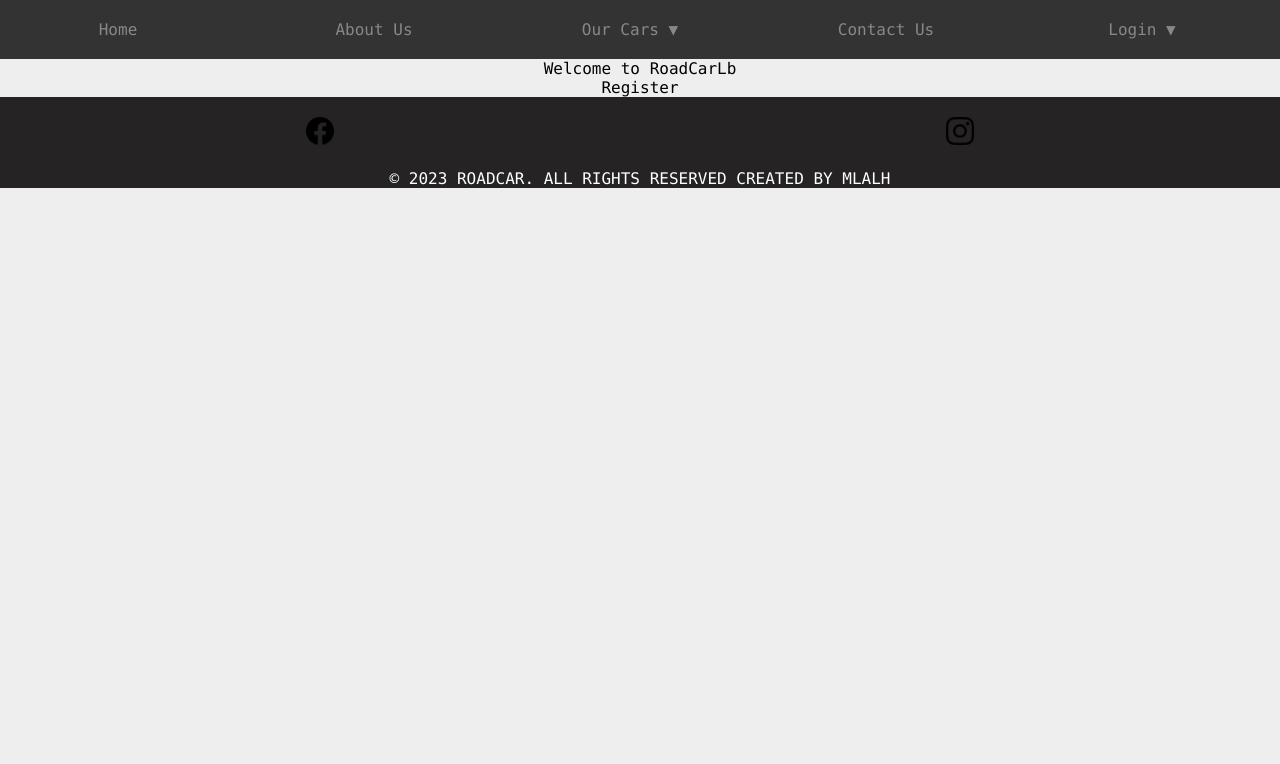
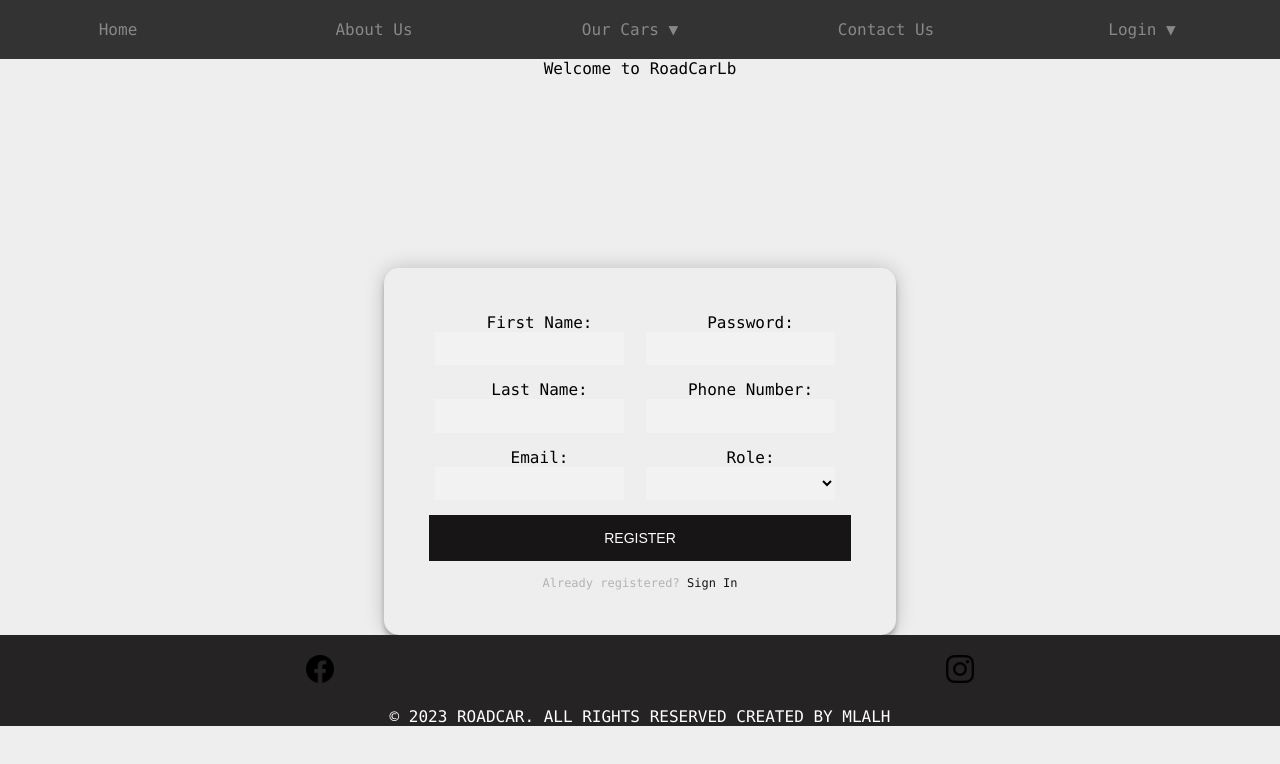
Before and after one commit to HasanKanj/E-commerce-Front-end, a React (Create React App) app: page /Register in a window 1280 px wide. Shown: the top 764 px of the page. Built offline with nearby package versions, Linux system fonts and the light colour scheme; no server answers.

Commit message:
login&register page

```diff
--- a/package.json
+++ b/package.json
@@ -12,7 +12,6 @@
     "react-dom": "^18.2.0",
     "react-redux": "^8.0.5",
     "react-router-dom": "^6.10.0",
-    "react-scripts": "5.0.1",
     "web-vitals": "^2.1.4"
   },
   "scripts": {
@@ -38,5 +37,8 @@
       "last 1 firefox version",
       "last 1 safari version"
     ]
+  },
+  "devDependencies": {
+    "react-scripts": "^5.0.1"
   }
 }
--- a/src/App.js
+++ b/src/App.js
@@ -5,9 +5,9 @@ import { Route, Routes } from "react-router-dom";
 import AboutUs from './Components/AboutUs/AboutUs';
 import Cars from './Components/Cars/Cars';
 import ContactUs from './Components/ContactUs/ContactUs';
-import Login from './Components/Login/Login';
+import LoginPage from './Components/Login/Login';
 import Home from './Components/Home/Home';
-import Register from './Components/Auth/Register';
+import Register from './Components/Register/Register';
 function App() {
   return <div className="App">
           <Header />
@@ -16,7 +16,7 @@ function App() {
         <Route path="/AboutUs" element={<AboutUs /> } />
         <Route path="/Cars" element={<Cars />} />
         <Route path="/ContactUs" element={<ContactUs />} />
-        <Route path="/Login" element={<Login />} />
+        <Route path="/Login" element={<LoginPage />} />
         <Route path="/Register" element={<Register />} />
       </Routes>
       <Footer />
--- a/src/Components/Auth/Register.jsx
+++ /dev/null
@@ -1,10 +0,0 @@
-import React from "react";
-
-function Register() {
-  return <div className="Register">
-Register
-  </div>;
-
-}
-
-export default Register;
--- a/src/Components/Login/Login.css
+++ b/src/Components/Login/Login.css
@@ -0,0 +1,63 @@
+
+.login_title{
+    color: #171515;
+    display: flex;
+    justify-content: center;
+}
+.login-page {
+  width: 360px;
+  padding: 8% 0 0;
+  margin: auto;
+  margin-top: 95px;
+
+}
+.login_form {
+  position: relative;
+  z-index: 1;
+  background: #FFFFFF;
+  max-width: 360px;
+  margin: 0 auto 100px;
+  padding: 45px;
+  text-align: center;
+  box-shadow: 0 0 20px 0 rgba(0, 0, 0, 0.2), 0 5px 5px 0 rgba(0, 0, 0, 0.24);
+  border-radius: 15px;
+}
+.login_form input {
+  outline: 0;
+  background: #f2f2f2;
+  width: 100%;
+  border: 0;
+  margin: 0 0 15px;
+  padding: 15px;
+  box-sizing: border-box;
+  font-size: 14px;
+}
+.login_form button {
+  font-family: "Roboto", sans-serif;
+  text-transform: uppercase;
+  outline: 0;
+  background: #171515;
+  width: 100%;
+  border: 0;
+  padding: 15px;
+  color: #FFFFFF;
+  font-size: 14px;
+  -webkit-transition: all 0.3 ease;
+  transition: all 0.3 ease;
+  cursor: pointer;
+}
+.login_form button:hover,.login_form button:active,.login_form button:focus {
+  background: #171515;
+}
+.login_form .message {
+  margin: 15px 0 0;
+  color: #b3b3b3;
+  font-size: 12px;
+}
+.login_form .message a {
+  color: #171515;
+  text-decoration: none;
+}
+.login_form .register-form {
+  display: none;
+}
--- a/src/Components/Login/Login.jsx
+++ b/src/Components/Login/Login.jsx
@@ -1,9 +1,71 @@
-import React from "react";
-function Login() {
-  return <div className="Login">
-Login
-  </div>;
+import React, { useEffect, useState } from 'react';
+import { useNavigate } from 'react-router-dom';
+import './Login.css';
 
+const API_URL = process.env.REACT_APP_API_URL;
+
+function LoginPage() {
+  const navigate = useNavigate();
+  const [email, setEmail] = useState('');
+  const [password, setPassword] = useState('');
+  const [error, setError] = useState('');
+
+  const handleLogin = async (e) => {
+    e.preventDefault();
+    try {
+      const response = await fetch(`http://localhost:5000/api/user/login`, {
+        method: 'POST',
+        headers: {
+          'Content-Type': 'application/json',
+        },
+        body: JSON.stringify({ email, password }),
+      });
+      if (!response.ok) {
+        const data = await response.json();
+        throw new Error(data.message);
+      }
+      const data = await response.json();
+      sessionStorage.setItem('token', data.token);
+      console.log(data.token);
+      window.location.href = '/dashboard';
+    } catch (error) {
+      setError(error.message);
+    }
+  };
+
+  useEffect(() => {
+    if (sessionStorage.getItem('token')) sessionStorage.removeItem('token');
+  });
+
+  return (
+    <div className="login-page">
+
+      <div className="login_form">
+        <form className="login-form" onSubmit={handleLogin}>
+          <input
+            type="text"
+            placeholder="email"
+            value={email}
+            onChange={(e) => setEmail(e.target.value)}
+          />
+          <input
+            type="password"
+            placeholder="password"
+            value={password}
+            onChange={(e) => setPassword(e.target.value)}
+          />
+          <button>login</button>
+          {error && <p className="error">{error}</p>}
+          <p className="message">
+            Not registered?{' '}
+            <a href="#" onClick={() => navigate('/register')}>
+              Create an account
+            </a>
+          </p>
+        </form>
+      </div>
+    </div>
+  );
 }
 
-export default Login;
+export default LoginPage;
--- /dev/null
+++ b/src/Components/Register/Register.css
@@ -0,0 +1,83 @@
+
+.login_title{
+    color: #171515;
+    display: flex;
+    justify-content: center;
+}
+.register_page {
+  width: 40%;
+  margin: auto;
+  display: flex;
+  flex-direction: column;
+  /* position: relative;
+  z-index: 1; */
+
+  padding: 45px;
+  text-align: center;
+  box-shadow: 0 0 20px 0 rgba(0, 0, 0, 0.2), 0 5px 5px 0 rgba(0, 0, 0, 0.24);
+  border-radius: 15px;
+margin-top: 190px;
+}
+.register_page label{
+   padding: 10px;
+}
+.register_button{
+  text-transform: uppercase;
+  background: #171515;
+  border: 0;
+  padding: 15px;
+  color: #FFFFFF;
+  font-size: 14px;
+  transition: all 0.3 ease;
+  cursor: pointer;
+}
+.register_page button:hover,.register_page button:active,.register_page button:focus {
+    background: #171515;
+    opacity: 65%;
+  }
+
+.register_page input {
+  background: #f2f2f2;
+  width: 90%;
+  border: 0;
+  margin: 0 0 15px;
+  padding: 15px;
+  box-sizing: border-box;
+  font-size: 14px;
+  height: 2.6vw;
+}
+.register_page select {
+    background: #f2f2f2;
+    width: 90%;
+    border: 0;
+    margin: 0 0 15px;
+    padding: 15px;
+    box-sizing: border-box;
+    font-size: 14px;
+    height: 2.6vw;
+
+  }
+.register_options{
+    display: flex;
+}
+.left-options{
+width: 60%;
+}
+.right-options{
+    width: 60%;
+}
+
+
+
+.register_page .message {
+  margin: 15px 0 0;
+  color: #b3b3b3;
+  font-size: 12px;
+}
+.register_page .message a {
+  color: #171515;
+  text-decoration: none;
+}
+.register_page .register-form {
+  display: none;
+}
--- /dev/null
+++ b/src/Components/Register/Register.jsx
@@ -0,0 +1,125 @@
+import React, { useEffect, useState } from 'react';
+import axios from 'axios';
+import './Register.css';
+import { useNavigate } from 'react-router-dom';
+
+const API_URL = process.env.REACT_APP_API_URL;
+
+function Register() {
+  const navigate = useNavigate();
+  const [formData, setFormData] = useState({
+    firstName: '',
+    lastName: '',
+    email: '',
+    password: '',
+    phoneNumber: '',
+    role: '',
+  });
+
+
+  const [errorMessage, setErrorMessage] = useState('');
+
+  const handleChange = (event) => {
+    const { name, value } = event.target;
+    setFormData((prevState) => ({ ...prevState, [name]: value }));
+  };
+
+  const handleSubmit = async (event) => {
+    event.preventDefault();
+    console.log('formdata ', formData);
+
+    try {
+      const response = await axios.post(`http://localhost:5000/api/user/register`, formData, {
+        headers: {
+          'Content-Type': 'application/json',
+        },
+      });
+
+      console.log('response ', response.data);
+      setErrorMessage('');
+      navigate('/login');
+    } catch (error) {
+      console.error(error);
+      setErrorMessage('Registration failed. Please try again.');
+    }
+  };
+
+  useEffect(() => {
+    if (sessionStorage.getItem('token')) sessionStorage.removeItem('token');
+  });
+
+  return (
+    <form onSubmit={handleSubmit} className="register_page">
+      <div className="register_options">
+        <div className="left-options">
+          <label>
+            First Name:
+            <input
+              type="text"
+              name="firstName"
+              value={formData.firstName}
+              onChange={handleChange}
+            />
+          </label>
+          <label>
+            Last Name:
+            <input
+              type="text"
+              name="lastName"
+              value={formData.lastName}
+              onChange={handleChange}
+            />
+          </label>
+          <label>
+            Email:
+            <input
+              type="email"
+              name="email"
+              value={formData.email}
+              onChange={handleChange}
+            />
+          </label>
+            </div>
+            <div className="right-options">
+          <label>
+            Password:
+            <input
+              type="password"
+              name="password"
+              value={formData.password}
+              onChange={handleChange}
+            />
+          </label>
+          <label>
+            Phone Number:
+            <input
+              type="tel"
+              name="phoneNumber"
+              value={formData.phoneNumber}
+              onChange={handleChange}
+            />
+          </label>
+          <label>
+            Role:
+            <select name="role" value={formData.role} onChange={handleChange}>
+              <option value="">Select</option>
+              <option value="user">User</option>
+            </select>
+          </label>
+        </div>
+      </div>
+      <button type="submit" className="register_button">
+        Register
+      </button>
+      <p className="message">
+        Already registered?{' '}
+        <a href="#" onClick={() => navigate('/login')}>
+          Sign In
+        </a>
+      </p>
+      {errorMessage && <p className="error">{errorMessage}</p>}
+    </form>
+  );
+}
+
+export default Register;
```
Also changed, not shown: 1 other file (tests, documents, lock files or other folders).
